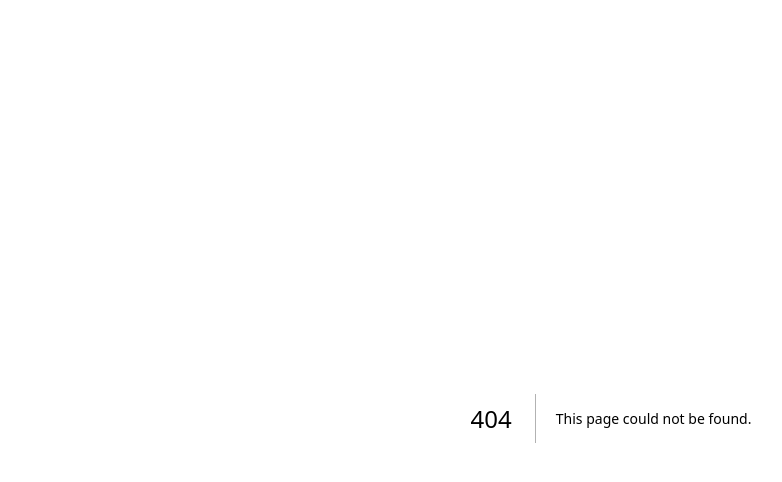
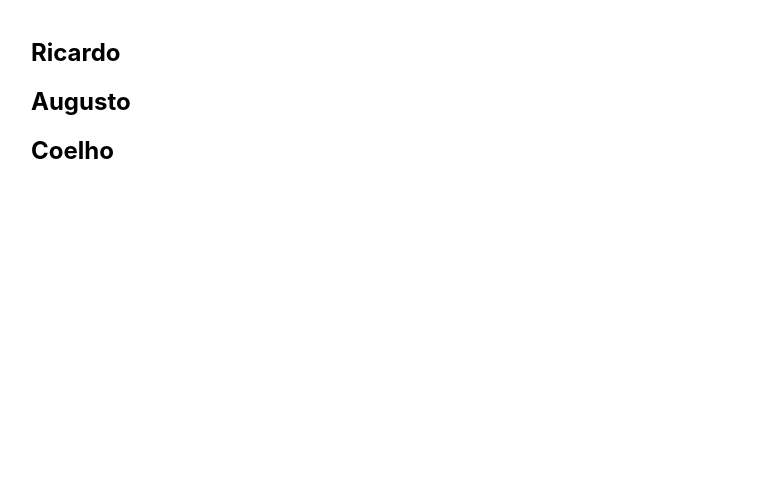
Before and after one commit to NlCoelho/create-next-app, a Next.js app: page /tutorial in a window 1280 px wide. Before the commit this address had no page. Shown: the top 482 px of the page, without its empty margins (29-811 px from the left). Built offline with nearby package versions, Linux system fonts and the light colour scheme.

Commit message:
Mais Uma

```diff
--- /dev/null
+++ b/pages/tutorial.jsx
@@ -0,0 +1,9 @@
+export default function TutorCmd() {
+	return(
+		<div>
+			<h2>Ricardo</h2>
+			<h2>Augusto</h2>
+			<h2>Coelho</h2>
+		</div>
+	)
+}
```
